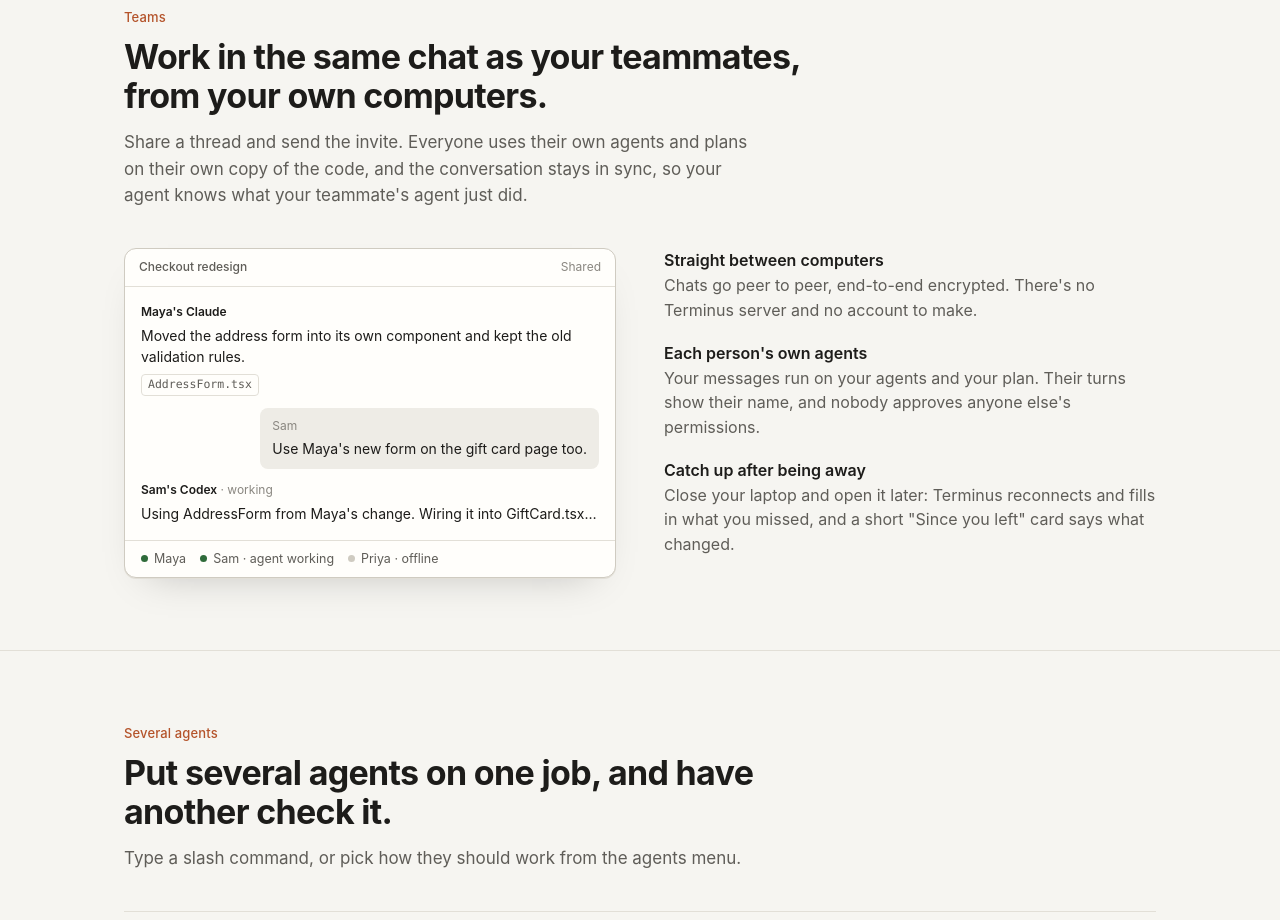
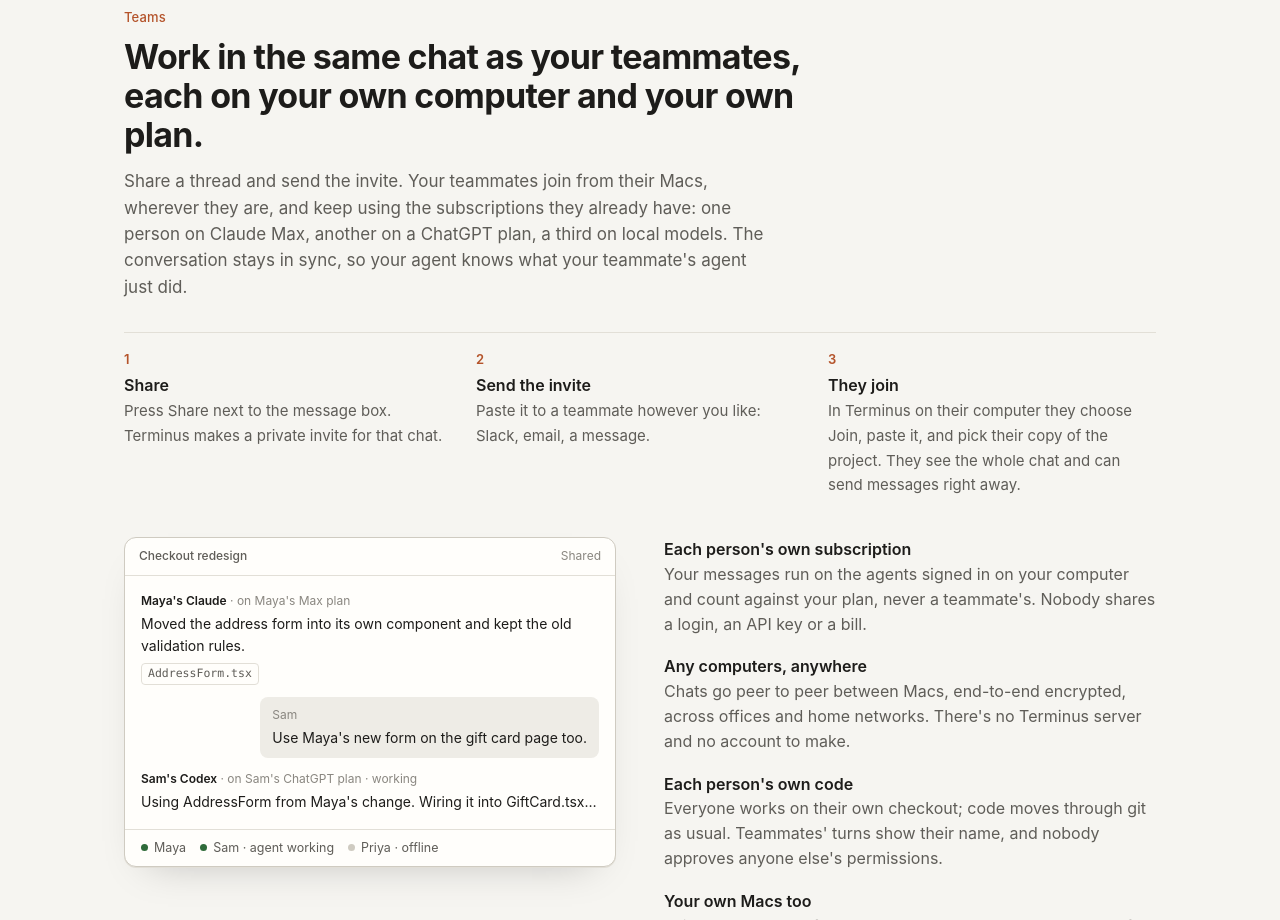
Before and after one commit to useterminus/useterminus.github.io, a plain HTML site: page index.html in a window 1280 px wide. Shown: the part 1880-2800 px from the top of the page. Drawn offline with Linux system fonts and the light colour scheme.

Commit message:
Update the site
Co-Authored-By: Claude Opus 5.5 <noreply@anthropic.com>

```diff
--- a/index.html
+++ b/index.html
@@ -4,7 +4,7 @@
 <meta charset="utf-8">
 <meta name="viewport" content="width=device-width, initial-scale=1, viewport-fit=cover">
 <title>Terminus: your coding agents, working from the same history</title>
-<meta name="description" content="A Mac app for Claude Code, Codex, Gemini and local models. They share one conversation and one project memory, with your teammates too, so whoever picks up the work knows what happened and why.">
+<meta name="description" content="A Mac app for Claude Code, Codex, Gemini and local models. They share one conversation and one project memory, and teammates join from their own computers with their own subscriptions, so whoever picks up the work knows what happened and why.">
 <meta name="theme-color" content="#f6f5f1" media="(prefers-color-scheme: light)">
 <meta name="theme-color" content="#151514" media="(prefers-color-scheme: dark)">
 <link rel="icon" href="icon.png">
@@ -122,6 +122,13 @@ h2 { font-size: clamp(26px, 3vw, 34px); line-height: 1.15; letter-spacing: -.02e
 .compare td:first-child { color: var(--text-2); width: 22%; }
 .compare td:nth-child(2) { color: var(--text-2); width: 36%; }
 .table-wrap { overflow-x: auto; }
+
+.steps { margin: 32px 0 0; padding: 0; list-style: none; counter-reset: s; display: grid; grid-template-columns: repeat(3, minmax(0, 1fr)); gap: 24px; border-top: 1px solid var(--line); }
+.steps li { counter-increment: s; padding-top: 16px; }
+.steps li::before { content: counter(s); display: block; font-size: 13px; color: var(--mark); font-weight: 600; margin-bottom: 4px; }
+.steps strong { display: block; font-weight: 600; }
+.steps span { color: var(--text-2); font-size: 15px; }
+@media (max-width: 760px) { .steps { grid-template-columns: 1fr; gap: 8px; } }
 
 /* Code + why panel */
 .code { font-family: var(--mono); font-size: 12.5px; line-height: 1.75; padding: 10px 0; border-bottom: 1px solid var(--line); overflow-x: auto; }
@@ -244,7 +251,7 @@ body.im-open { overflow: hidden; }
   <div class="wrap hero">
     <div>
       <h1>Your coding agents, working from the same history.</h1>
-      <p class="lede">Terminus is a Mac app for Claude Code, Codex, Gemini and local models. They work in one conversation with one project memory, and so can your teammates. Whoever picks up the work, person or agent, knows what happened and why.</p>
+      <p class="lede">Terminus is a Mac app for Claude Code, Codex, Gemini and local models. They work in one conversation with one project memory, and teammates can join that conversation from their own computers, with their own subscriptions. Whoever picks up the work, person or agent, knows what happened and why.</p>
       <div class="cta">
         <a class="btn btn-primary" href="#request" data-invite>Request an invite</a>
         <span class="fine">Invite-only beta · macOS 13 or later on Apple Silicon</span>
@@ -318,28 +325,35 @@ body.im-open { overflow: hidden; }
   <section id="team">
     <div class="wrap">
       <p class="label">Teams</p>
-      <h2>Work in the same chat as your teammates, from your own computers.</h2>
-      <p class="intro">Share a thread and send the invite. Everyone uses their own agents and plans on their own copy of the code, and the conversation stays in sync, so your agent knows what your teammate's agent just did.</p>
+      <h2>Work in the same chat as your teammates, each on your own computer and your own plan.</h2>
+      <p class="intro">Share a thread and send the invite. Your teammates join from their Macs, wherever they are, and keep using the subscriptions they already have: one person on Claude Max, another on a ChatGPT plan, a third on local models. The conversation stays in sync, so your agent knows what your teammate's agent just did.</p>
+      <ol class="steps">
+        <li><strong>Share</strong><span>Press Share next to the message box. Terminus makes a private invite for that chat.</span></li>
+        <li><strong>Send the invite</strong><span>Paste it to a teammate however you like: Slack, email, a message.</span></li>
+        <li><strong>They join</strong><span>In Terminus on their computer they choose Join, paste it, and pick their copy of the project. They see the whole chat and can send messages right away.</span></li>
+      </ol>
       <div class="split">
         <div class="win" aria-label="A shared thread">
           <div class="win-bar"><b>Checkout redesign</b><span class="right">Shared</span></div>
           <div class="win-body">
             <div>
-              <div class="who"><strong>Maya's Claude</strong></div>
+              <div class="who"><strong>Maya's Claude</strong> · on Maya's Max plan</div>
               Moved the address form into its own component and kept the old validation rules.
               <div class="files"><span>AddressForm.tsx</span></div>
             </div>
             <div class="msg-you"><div class="who">Sam</div>Use Maya's new form on the gift card page too.</div>
             <div>
-              <div class="who"><strong>Sam's Codex</strong> · working</div>
+              <div class="who"><strong>Sam's Codex</strong> · on Sam's ChatGPT plan · working</div>
               Using AddressForm from Maya's change. Wiring it into GiftCard.tsx…
             </div>
           </div>
           <div class="presence"><span><span class="dot"></span>Maya</span><span><span class="dot"></span>Sam · agent working</span><span><span class="dot idle"></span>Priya · offline</span></div>
         </div>
         <ul class="points">
-          <li><strong>Straight between computers</strong><span>Chats go peer to peer, end-to-end encrypted. There's no Terminus server and no account to make.</span></li>
-          <li><strong>Each person's own agents</strong><span>Your messages run on your agents and your plan. Their turns show their name, and nobody approves anyone else's permissions.</span></li>
+          <li><strong>Each person's own subscription</strong><span>Your messages run on the agents signed in on your computer and count against your plan, never a teammate's. Nobody shares a login, an API key or a bill.</span></li>
+          <li><strong>Any computers, anywhere</strong><span>Chats go peer to peer between Macs, end-to-end encrypted, across offices and home networks. There's no Terminus server and no account to make.</span></li>
+          <li><strong>Each person's own code</strong><span>Everyone works on their own checkout; code moves through git as usual. Teammates' turns show their name, and nobody approves anyone else's permissions.</span></li>
+          <li><strong>Your own Macs too</strong><span>Join your own chat from your laptop to carry on where you left off at your desk, using whatever's signed in there.</span></li>
           <li><strong>Catch up after being away</strong><span>Close your laptop and open it later: Terminus reconnects and fills in what you missed, and a short "Since you left" card says what changed.</span></li>
         </ul>
       </div>
@@ -407,7 +421,7 @@ body.im-open { overflow: hidden; }
     <div class="wrap">
       <p class="label">Your plans</p>
       <h2>Your subscriptions, used the way each company allows.</h2>
-      <p class="intro">Terminus never sees or stores your sign-in. Each agent signs in through its maker's own app, and Terminus follows each company's rules for apps like it.</p>
+      <p class="intro">Terminus never sees or stores your sign-in. Each agent signs in through its maker's own app on your computer, and Terminus follows each company's rules for apps like it. In a shared chat, each person's agents use that person's own plan.</p>
       <div class="cols">
         <div>
           <h3>Claude</h3>
```
